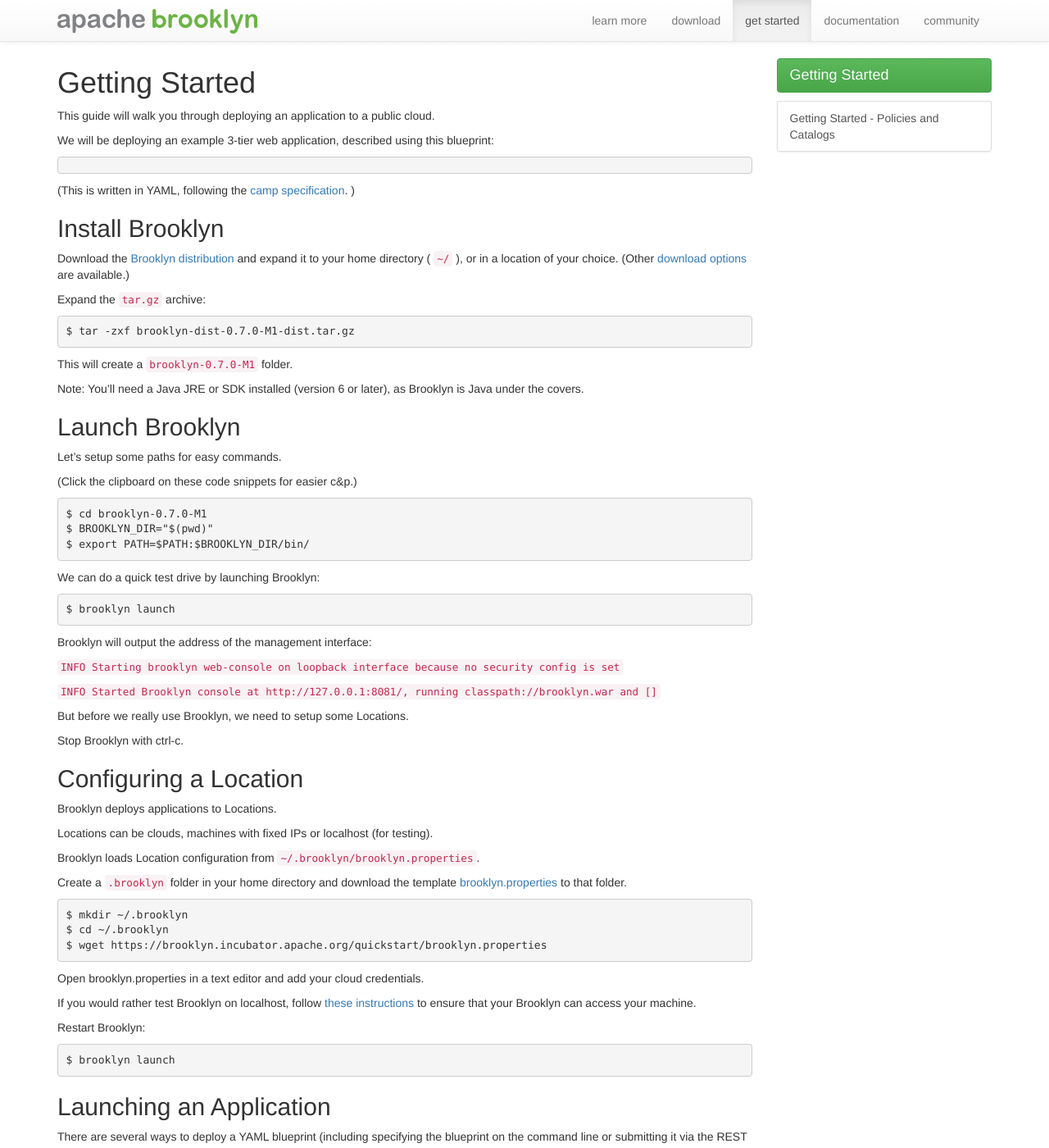
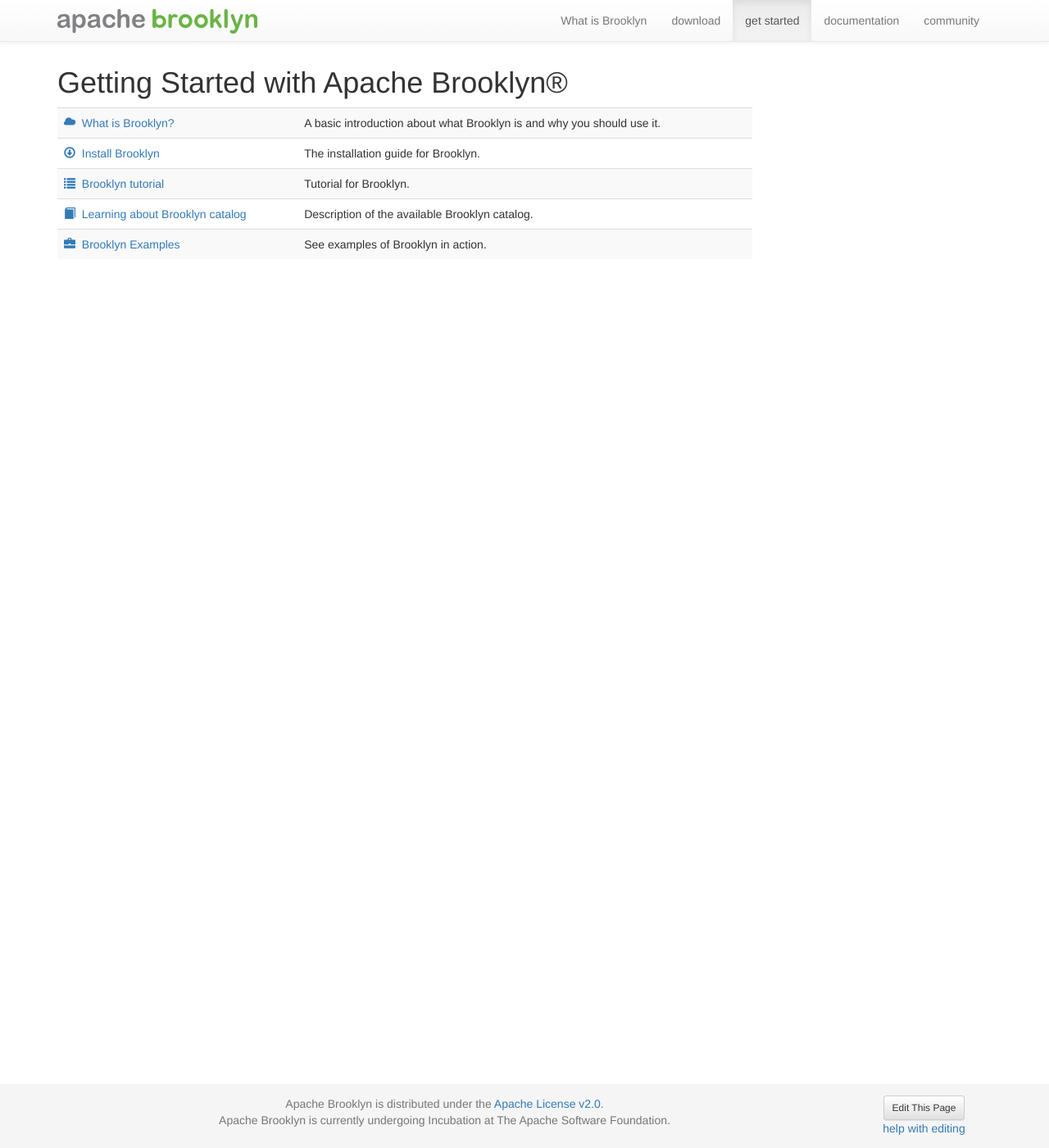
Before and after one commit to apache/incubator-brooklyn-site, a Jekyll site: the page built from quickstart/index.md, in a window 1280 px wide and 1400 px high. Shown: the whole window at 82% size. Built offline with Jekyll 4.4.1, drawn with Linux system fonts in a browser that asks for light colours; nearby versions of some CDN libraries; some of the changed text lies outside the part shown.

Commit message:
re-structure a bit installation and getting started guide

```diff
--- a/quickstart/index.md
+++ b/quickstart/index.md
@@ -1,179 +1,34 @@
 ---
-title: Getting Started
 layout: normal
-children:
-- { path: quickstart/policies-and-catalogs.md }
+title: Getting Started with Apache Brooklyn&reg;
 ---
 
-This guide will walk you through deploying an application to a public cloud.
-
-We will be deploying an example 3-tier web application, described using this blueprint:
-
-{% highlight yaml %}
-{% readj _my-web-cluster.yaml %}
-{% endhighlight %}
-
-(This is written in YAML, following the [camp specification](https://www.oasis-open.org/committees/camp/). )
-
-
-## Install Brooklyn
-
-Download the [Brooklyn distribution]({{ site.data.brooklyn.url.dist.tgz }}) and expand it to your home directory ( `~/` ), or in a location of your choice. (Other [download options]({{site.url}}/download.html) are available.)
-
-{% if brooklyn_version contains 'SNAPSHOT' %}
-Expand the `tar.gz` archive (note: as this is a -SNAPSHOT version, your filename will be slightly different):
-{% else %}
-Expand the `tar.gz` archive:
-{% endif %}
-
-{% if brooklyn_version contains 'SNAPSHOT' %}
-{% highlight bash %}
-$ tar -zxf brooklyn-dist-{{ site.data.brooklyn.version }}-timestamp-dist.tar.gz
-{% endhighlight %}
-{% else %}
-{% highlight bash %}
-$ tar -zxf brooklyn-dist-{{ site.data.brooklyn.version }}-dist.tar.gz
-{% endhighlight %}
-{% endif %}
-
-This will create a `brooklyn-{{ site.data.brooklyn.version }}` folder.
-
-Note: You'll need a Java JRE or SDK installed (version 6 or later), as Brooklyn is Java under the covers.
-
-## Launch Brooklyn
-
-Let's setup some paths for easy commands.
-
-(Click the clipboard on these code snippets for easier c&p.)
-
-{% highlight bash %}
-$ cd brooklyn-{{ site.data.brooklyn.version }}
-$ BROOKLYN_DIR="$(pwd)"
-$ export PATH=$PATH:$BROOKLYN_DIR/bin/
-{% endhighlight %}
-
-We can do a quick test drive by launching Brooklyn:
-
-{% highlight bash %}
-$ brooklyn launch
-{% endhighlight %}
-
-Brooklyn will output the address of the management interface:
-
-
-`INFO  Starting brooklyn web-console on loopback interface because no security config is set`
-
-`INFO  Started Brooklyn console at http://127.0.0.1:8081/, running classpath://brooklyn.war and []`
-
-But before we really use Brooklyn, we need to setup some Locations.
-
-Stop Brooklyn with ctrl-c.
-
-## Configuring a Location
-
-Brooklyn deploys applications to Locations.
-
-Locations can be clouds, machines with fixed IPs or localhost (for testing).
-
-Brooklyn loads Location configuration  from `~/.brooklyn/brooklyn.properties`.
-
-Create a `.brooklyn` folder in your home directory and download the template [brooklyn.properties](brooklyn.properties) to that folder.
-
-{% highlight bash %}
-$ mkdir ~/.brooklyn
-$ cd ~/.brooklyn
-$ wget {{site.url}}/quickstart/brooklyn.properties
-{% endhighlight %}
-
-Open brooklyn.properties in a text editor and add your cloud credentials.
-
-If you would rather test Brooklyn on localhost, follow [these instructions]({{ site.data.brooklyn.url.userguide }}/use/guide/locations/) to ensure that your Brooklyn can access your machine.
-
-Restart Brooklyn:
-
-{% highlight bash %}
-$ brooklyn launch
-{% endhighlight %}
-
-## Launching an Application
-
-There are several ways to deploy a YAML blueprint (including specifying the blueprint on the command line or submitting it via the REST API).
-
-For now, we will simply copy-and-paste the raw YAML blueprint into the web console.
-
-Open the web console ([127.0.0.1:8081](http://127.0.0.1:8081)). As Brooklyn is not currently managing any applications the 'Create Application' dialog opens automatically. Select the YAML tab.
-
-![Brooklyn web console, showing the YAML tab of the Add Application dialog.](images/add-application-modal-yaml.png)
-
-
-### Chose your Cloud / Location
-
-Edit the 'location' parameter in the YAML template (repeated below) to use the location you configured.
-
-For example, replace:
-{% highlight yaml %}
-location: location
-{% endhighlight %}
-
-with (one of):
-{% highlight yaml %}
-location: aws-ec2:us-east-1
-location: rackspace-cloudservers-us:ORD
-location: google-compute-engine:europe-west1-a
-location: localhost
-{% endhighlight %}
-
-**My Web Cluster Blueprint**
-
-{% highlight yaml %}
-{% readj _my-web-cluster.yaml %}
-{% endhighlight %}
-
-Paste the modified YAML into the dialog and click 'Finish'.
-The dialog will close and Brooklyn will begin deploying your application.
-
-Your application will be shown as 'Starting' on the web console's front page.
-
-![My Web Cluster is STARTING.](images/my-web-cluster-starting.png)
-
-
-## Monitoring and Managing Applications
-
-Click on the application name, or open the Applications tab.
-
-We can explore the management hierarchy of the application, which will show us the entities it is composed of.
-
- * My Web Cluster (A `BasicApplication`)
-     * My DB (A `MySqlNode`)
-     * My Web (A `ControlledDynamicWebAppCluster`)
-        * Cluster of JBoss7 Servers (A `DynamicWebAppCluster`)
-        * NginxController (An `NginxController`)
-
-
-
-Clicking on the 'My Web' entity will show the Summary tab. Here we can see if the cluster is ready to serve and, when ready, grab the web address for the front of the loadbalancer.
-
-![Exploring My Web.](images/my-web.png)
-
-
-The Activity tab allows us to drill down into what activities each entity is currently doing or has recently done. It is possible to drill down to all child tasks, and view the commands issued, and any errors or warnings that occured.
-
-Drill into the 'My DB' start operation. Working down through  'Start (processes)', then 'launch', we can discover the ssh command used including the stdin, stdout and stderr.
-
-[![My DB Activities.](images/my-db-activities.png)](images/my-db-activities-large.png)
-
-
-## Stopping the Application
-
-To stop an application, select the application in the tree view (the top/root entity), click on the Effectors tab, and invoke the 'Stop' effector. This will cleanly shutdown all components in the application and return any cloud machines that were being used.
-
-[![My DB Activities.](images/my-web-cluster-stop-confirm.png)](images/my-web-cluster-stop-confirm-large.png)
-
-
-### Next
-
-So far we have touched on Brooklyn's ability to *deploy* an application blueprint to a cloud provider, but this a very small part of Brooklyn's capabilities!
-
-Brooklyn's real power is in using Policies to automatically *manage* applications. There is also the (very useful) ability to store a catalog of application blueprints, ready to go.
-
-[Getting Started - Policies and Catalogs](policies-and-catalogs.html)
+<table class="table table-striped table-hover">
+<tbody>
+<tr>
+    <td><span class="glyphicon glyphicon-cloud text-primary"></span>
+    &nbsp;<a href="/what-is-brooklyn/">What is Brooklyn?</a></td>
+    <td>A basic introduction about what Brooklyn is and why you should use it.</td>
+</tr>
+<tr>
+    <td><span class="glyphicon glyphicon-download text-primary"></span>
+    &nbsp;<a href="/quickstart/install/">Install Brooklyn</a></td>
+    <td>The installation guide for Brooklyn.</td>
+</tr>
+<tr>
+    <td><span class="glyphicon glyphicon-list text-primary"></span>
+    &nbsp;<a href="/quickstart/tutorial/">Brooklyn tutorial</a></td>
+    <td>Tutorial for Brooklyn.</td>
+</tr>
+<tr>
+    <td><span class="glyphicon glyphicon-book text-primary"></span>
+    &nbsp;<a href="/learnmore/catalog/">Learning about Brooklyn catalog</a></td>
+    <td>Description of the available Brooklyn catalog.</td>
+</tr>
+<tr>
+    <td><span class="glyphicon glyphicon-briefcase text-primary"></span>
+    &nbsp;<a href="https://github.com/apache/incubator-brooklyn/tree/master/examples">Brooklyn Examples</a></td>
+    <td>See examples of Brooklyn in action.</td>
+</tr>
+</tbody>
+</table>
--- a/learnmore.md
+++ b/what-is-brooklyn.md
@@ -1,6 +1,7 @@
 ---
 layout: normal
-title: Learn More
+title: What is Brooklyn
+permalink: /what-is-brooklyn/
 ---
 
 <div class="jumobotron" markdown="1">
```
Also changed, not shown: index.md (+4 -4 lines), quickstart/install.md (added, +86 -0 lines), quickstart/tutorial.md (added, +133 -0 lines).
